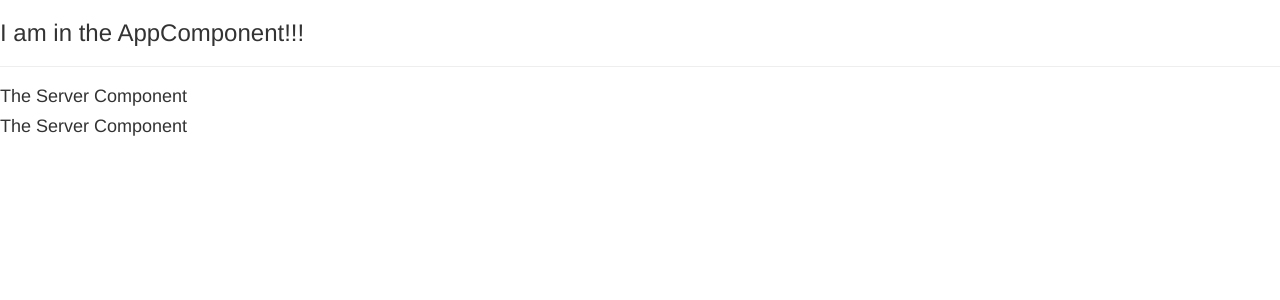
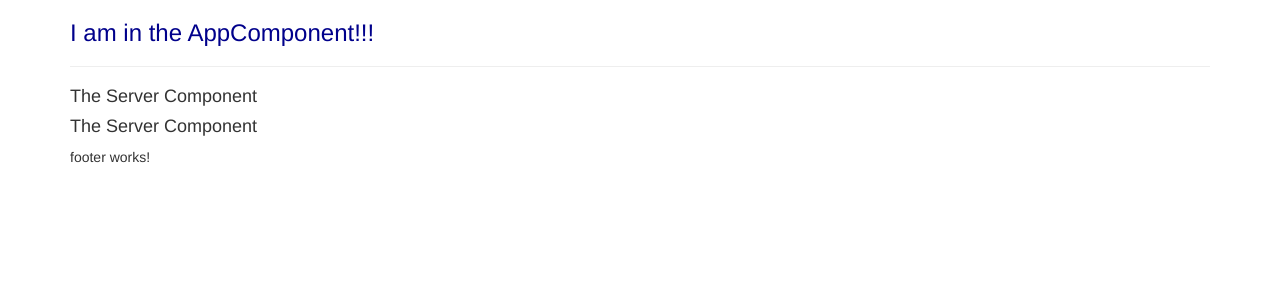
Before and after one commit to franco148/angular5-examples, an Angular app in the folder my-first-app/: page / in a window 1280 px wide. Shown: the top 300 px of the page. Built offline with nearby package versions, Linux system fonts and the light colour scheme.

Commit message:
Adding components and learning about selectors.

```diff
--- a/my-first-app/src/app/app.component.css
+++ b/my-first-app/src/app/app.component.css
@@ -0,0 +1,3 @@
+h3 {
+  color: darkblue;
+}
--- a/my-first-app/src/app/app.component.html
+++ b/my-first-app/src/app/app.component.html
@@ -24,6 +24,20 @@
 <!--<input type="text" [(ngModel)]="name">
 <p>{{name}}</p>-->
 
-<h3>I am in the AppComponent!!!</h3>
-<hr>
-<app-servers></app-servers>
+<div class="container">
+  <div class="row">
+    <div class="col-xs-12">
+      <h3>I am in the AppComponent!!!</h3>
+      <hr>
+      <app-servers></app-servers>
+      <!--<div app-servers></div>-->
+      <!--<div class="app-servers"></div>-->
+    </div>
+  </div>
+
+  <div class="row">
+    <div class="col-lg-12">
+      <app-footer></app-footer>
+    </div>
+  </div>
+</div>
--- a/my-first-app/src/app/app.module.ts
+++ b/my-first-app/src/app/app.module.ts
@@ -6,12 +6,14 @@ import {FormsModule} from '@angular/forms';
 import {HttpModule} from '@angular/http';
 import {ServerComponent} from './server/server.component';
 import { ServersComponent } from './servers/servers.component';
+import { FooterComponent } from './footer/footer.component';
 
 @NgModule({
   declarations: [
     AppComponent,
     ServerComponent,
-    ServersComponent
+    ServersComponent,
+    FooterComponent
   ],
   imports: [
     BrowserModule,
--- /dev/null
+++ b/my-first-app/src/app/footer/footer.component.html
@@ -0,0 +1,3 @@
+<p>
+  footer works!
+</p>
--- /dev/null
+++ b/my-first-app/src/app/footer/footer.component.ts
@@ -0,0 +1,15 @@
+import { Component, OnInit } from '@angular/core';
+
+@Component({
+  selector: 'app-footer',
+  templateUrl: './footer.component.html',
+  styleUrls: ['./footer.component.css']
+})
+export class FooterComponent implements OnInit {
+
+  constructor() { }
+
+  ngOnInit() {
+  }
+
+}
--- a/my-first-app/src/app/servers/servers.component.ts
+++ b/my-first-app/src/app/servers/servers.component.ts
@@ -1,4 +1,10 @@
 import { Component, OnInit } from '@angular/core';
+
+
+/*selector: 'app-server', --> with this notation in the html, this has to be used like: <app-servers></app-servers> -
+                              This is the most common syntax*/
+/*selector: '[app-servers]', --> with this notation in the html, this has to be used like: <div app-servers></div>*/
+/*selector: '.app-servers', --> with this notation in the html, this has to be used like: <div class="app-servers"></div>*/
 
 @Component({
   selector: 'app-servers',
```
Also changed, not shown: my-first-app/src/app/footer/footer.component.css (added).
